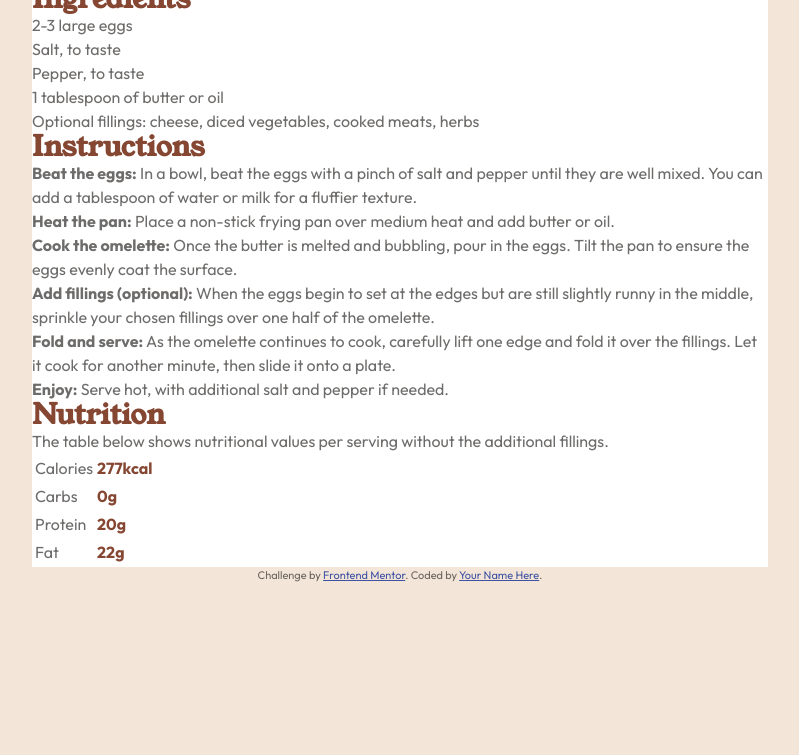
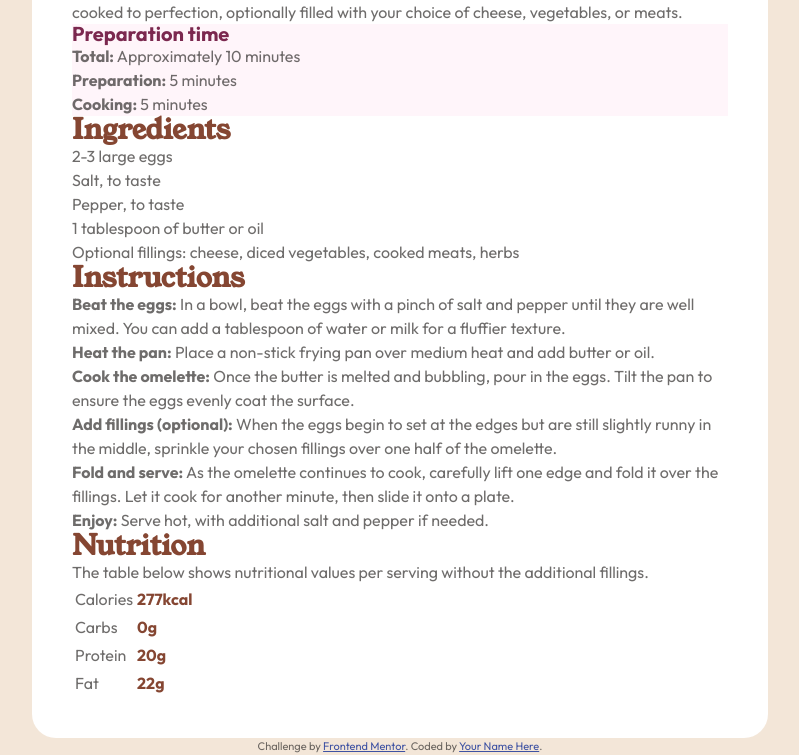
Before and after one commit to abizmo/recipe-page, a website: page index.html in a window 1280 px wide. Shown: the part 532-1287 px from the top of the page, without its empty margins (240-1039 px from the left). Before the commit the page ends 1115 px from the top, so only its background shows below. Drawn offline with Linux system fonts and the light colour scheme.

Commit message:
add recipe class

```diff
--- a/index.html
+++ b/index.html
@@ -33,9 +33,12 @@
     </style>
   </head>
   <body>
-    <article class="bg-white container">
+    <article class="recipe | bg-white container">
       <header>
         <img src="./assets/images/image-omelette.jpeg" alt="omelette" />
+      </header>
+
+      <main>
         <h1 class="text-dark">Simple Omelette Recipe</h1>
 
         <p>
@@ -53,9 +56,6 @@
             <li><b>Cooking:</b> 5 minutes</li>
           </ul>
         </div>
-      </header>
-
-      <main>
         <section>
           <h2 class="text-primary">Ingredients</h2>
 
--- a/style.css
+++ b/style.css
@@ -114,3 +114,12 @@ h2 {
 h3 {
   font-size: var(--fs-600);
 }
+
+/*recipe*/
+@media (min-width: 46.125rem) {
+  .recipe {
+    margin-top: 8rem;
+    padding: 40px;
+    border-radius: 24px;
+  }
+}
```
